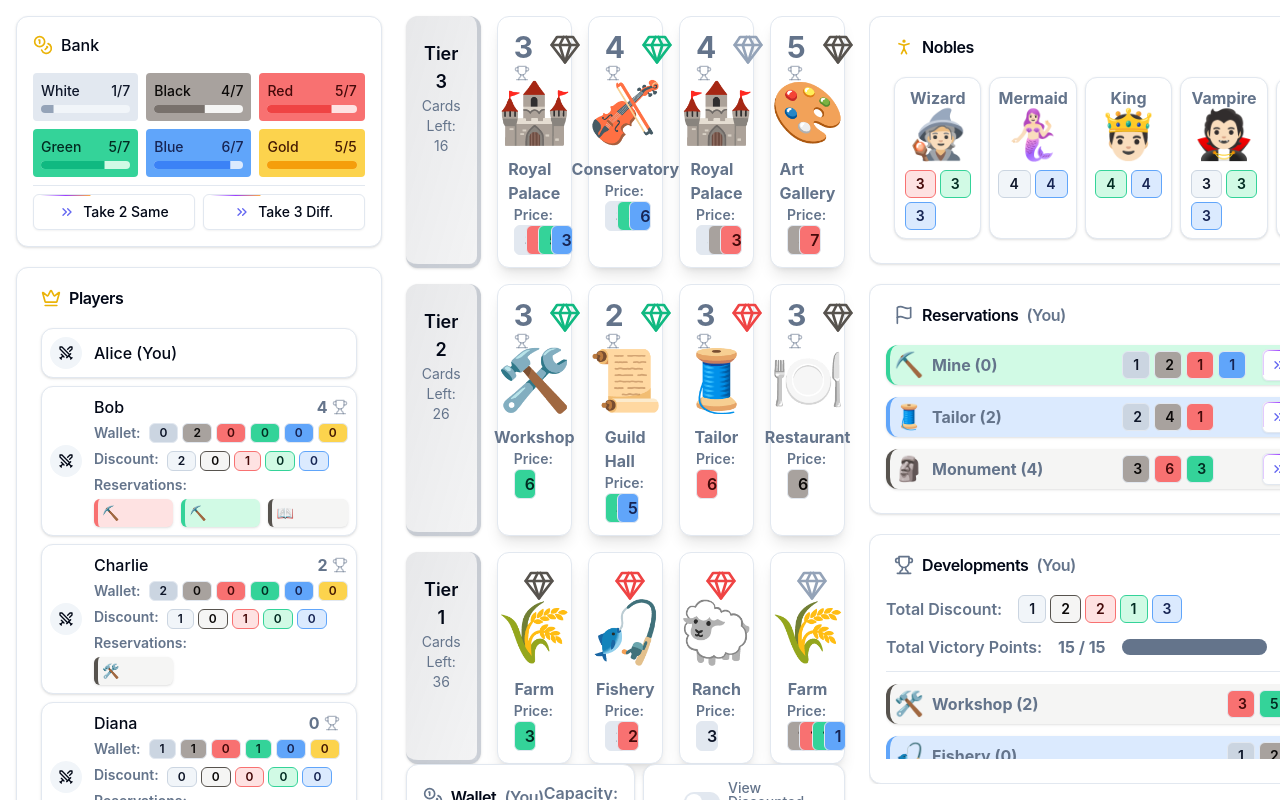
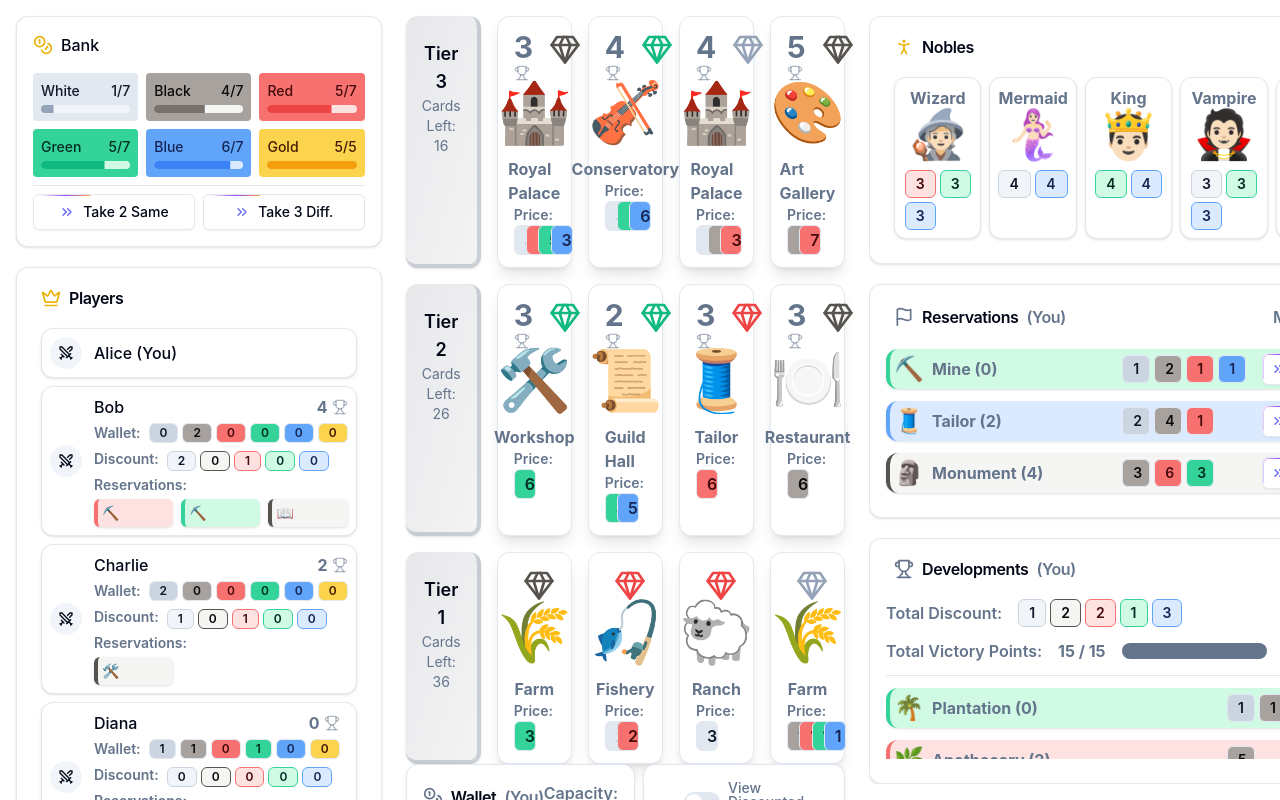
Before and after one commit to shotnothing/resource-game, a React (Vite) app in the folder web/: page / in a window 1280 px wide. Built offline with nearby package versions, Linux system fonts and the light colour scheme.

Commit message:
web: Add maximum label in reservations section

```diff
--- a/web/src/App.tsx
+++ b/web/src/App.tsx
@@ -646,11 +646,17 @@ function ReservationsSection() {
   return (
     <Card>
       <CardHeader className="py-5">
-        <CardTitle className="flex items-center gap-2">
-          <Flag className="h-5 w-5 text-muted-foreground" />
-          Reservations
-          <div className="text-muted-foreground">({GetDisplayName()})</div>
-        </CardTitle>
+
+        <div className="flex flex-row justify-between  items-center">
+          <CardTitle className="flex items-center gap-2">
+            <Flag className="h-5 w-5 text-muted-foreground" />
+            Reservations
+            <div className="text-muted-foreground">({GetDisplayName()})</div>
+          </CardTitle>
+
+          <div className="font-semibold text-muted-foreground">Maximum 3</div>
+        </div>
+
       </CardHeader>
       <CardContent className="px-4">
         <div className="space-y-3">
@@ -816,7 +822,7 @@ function DevelopmentsSection() {
 
         <ScrollArea className="flex-1">
           <div className="space-y-3 pr-4">
-            {developments.map((development) => (
+            {developments.reverse().map((development) => (
               <DevelopmentCard key={development.id} card={development} />
             ))}
           </div>
```
